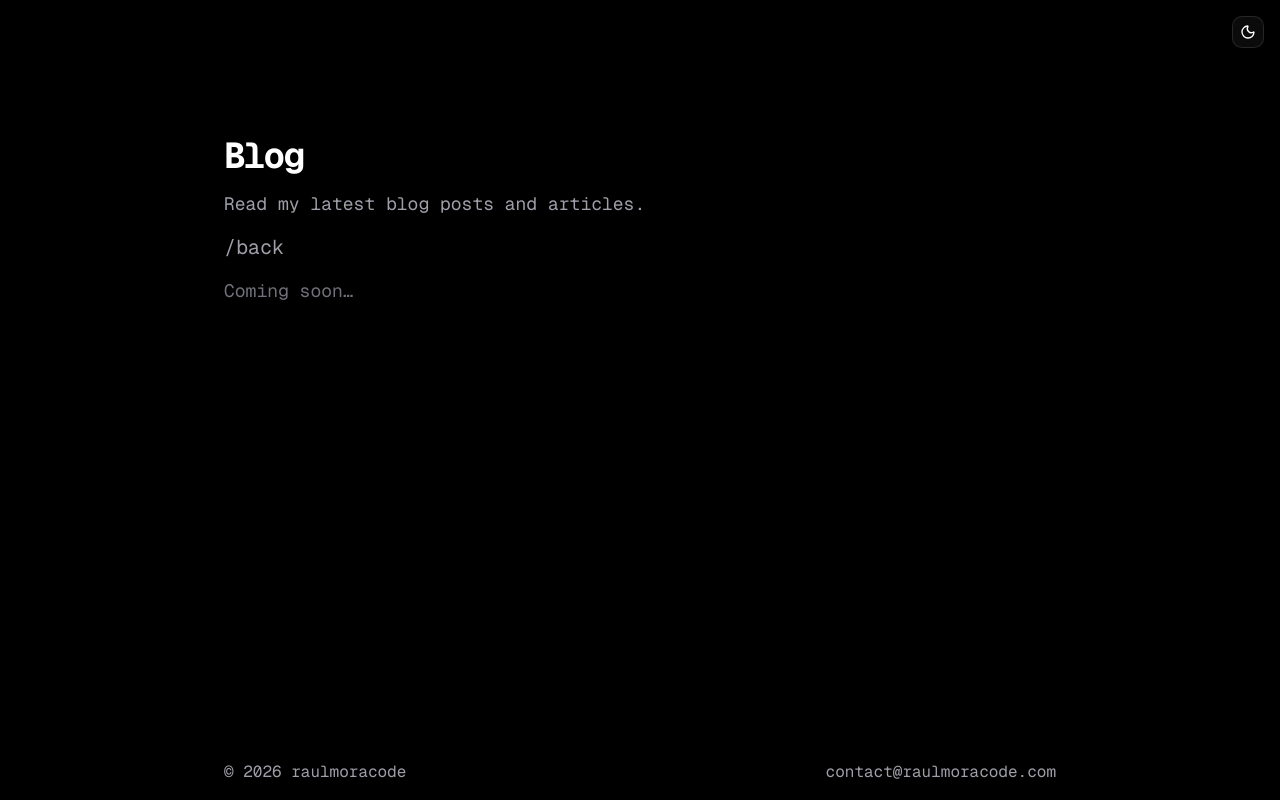
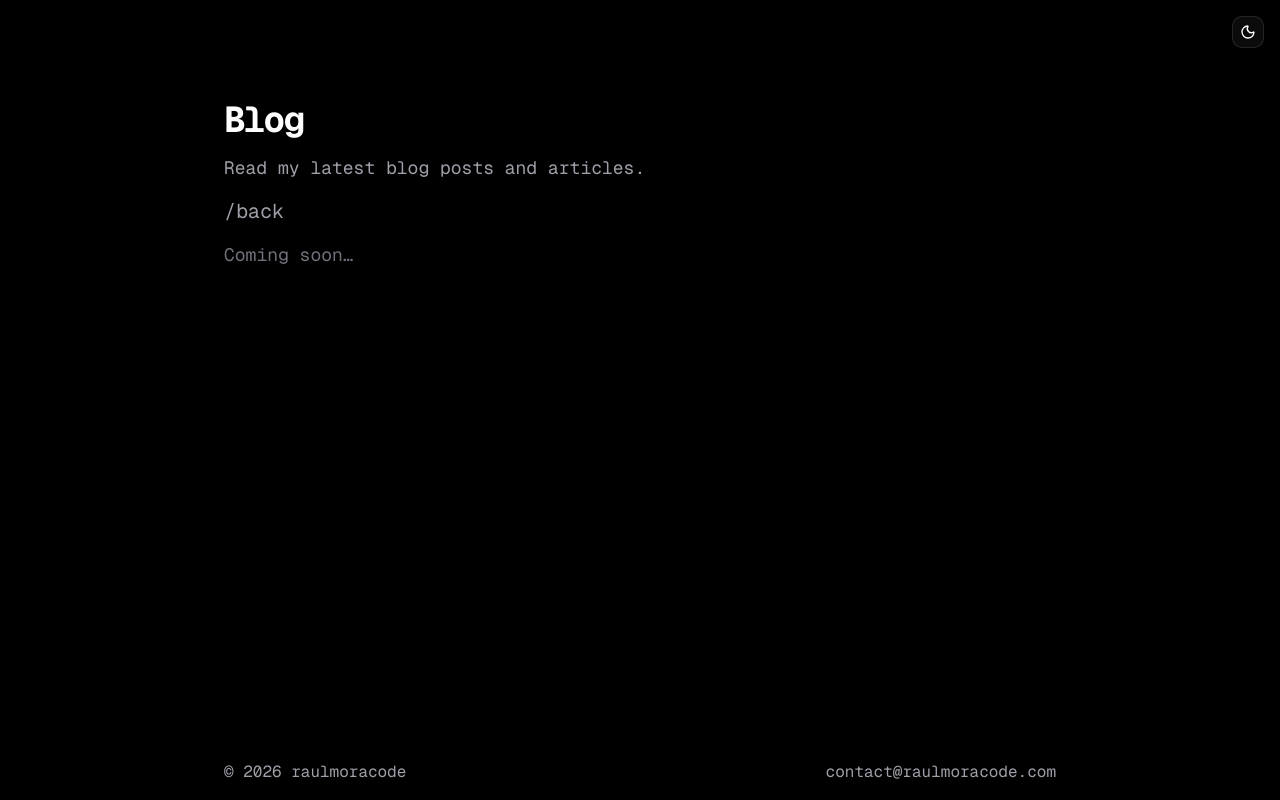
Before and after one commit to raulmoracode/Portfolio, a Next.js app: page /blog in a window 1280 px wide. Built offline with nearby package versions, Linux system fonts and the light colour scheme.

Commit message:
New pagebase version adaptive

```diff
--- a/components/custom/Pagebase.tsx
+++ b/components/custom/Pagebase.tsx
@@ -15,9 +15,9 @@ export default function PageBase({
   const isRootPath = pathname === "/" || pathname === "/links";
   const router = useRouter();
   return (
-    <div className="flex min-h-screen flex-col items-center font-sans pt-2 sm:pt-10">
+    <div className="flex min-h-screen flex-col items-center font-sans">
       {showThemeToggle && <ModeToggle />}
-      <main className="flex w-full max-w-4xl flex-col py-12 sm:py-24 px-8 sm:flex-1">
+      <main className="flex w-full max-w-4xl flex- md:pt-25 sm:pt-40 sm:pb-1 pt-20 px-8 flex-1">
         <section className="space-y-4 mb-6 sm:mb-10">
           <h1 className="text-4xl font-bold tracking-tighter">{title}</h1>
           <p className="max-w-150 leading-snug text-zinc-500 dark:text-zinc-400 text-lg ">
```
